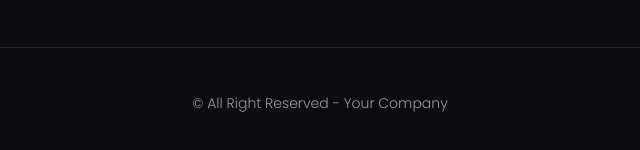
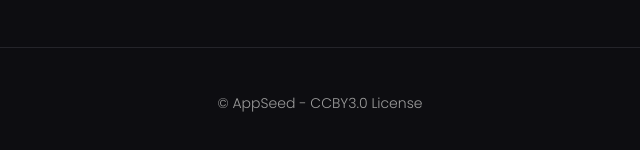
Before and after one commit to app-generator/design-web-agency, a website: page index.html in a window 1280 px wide. Shown: the part 8843-8993 px from the top of the page, 320-960 px from the left. Drawn offline with nearby package versions, Linux system fonts and the light colour scheme.

Commit message:
Index.html - Update Footer

```diff
--- a/index.html
+++ b/index.html
@@ -1241,8 +1241,11 @@
               </div>
             </div>
           </div>
-          <!-- Copy right -->
-          <div class="copy-right">&copy; All Right Reserved - Your Company</div>
+          <!-- Copyright: DON'T Remove without a license -->
+          <div class="copy-right">
+            &copy; <a target="_blank" href="https://appseed.us/">AppSeed</a> - <a target="_blank" href="https://github.com/app-generator/license-ccby30">CCBY3.0 License</a>
+          </div>
+          <!-- Copyright: DON'T Remove without a license -->
         </div>
       </footer>
       <!-- End Footer -->
```
